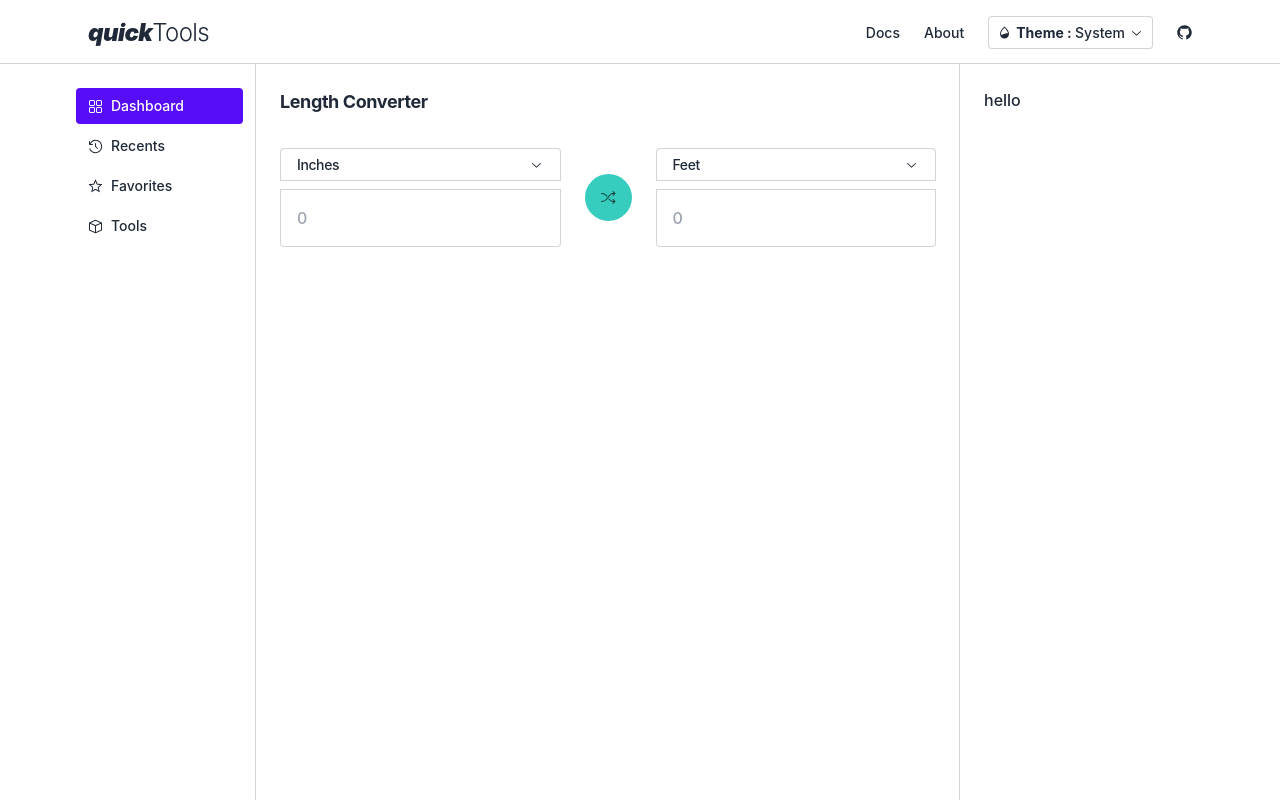
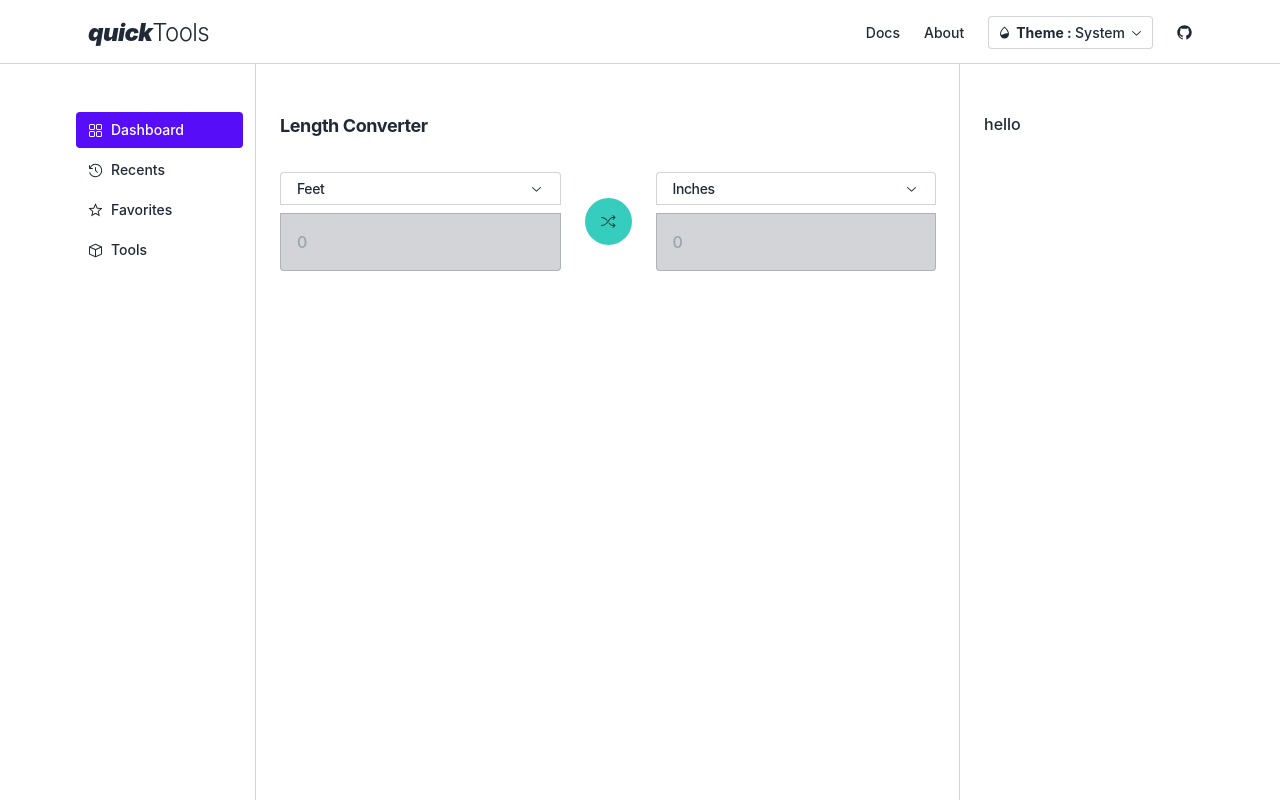
Before and after one commit to Rich1997/quickTools, a React (Vite) app: page / in a window 1280 px wide. Built offline with nearby package versions, Linux system fonts and the light colour scheme; a web font is replaced by a local one.

Commit message:
4 files modified

```diff
--- a/src/components/RelatedSpace.tsx
+++ b/src/components/RelatedSpace.tsx
@@ -2,7 +2,7 @@ import { ReactNode } from 'react';
 
 const RelatedSpace = (props: { children: ReactNode }) => {
     return (
-        <div className="fixed top-16 bottom-0 right-[max(0px,calc(50%-575px))] w-64 hidden laptop:block w-64 border-l border-base-content/20 bg-base-100 p-6">
+        <div className="fixed top-16 bottom-0 right-[max(0px,calc(50%-575px))] w-64 hidden laptop:block w-64 border-l border-base-content/20 bg-base-100 px-6 py-12">
             {props.children}
         </div>
     );
--- a/src/components/Sidebar.tsx
+++ b/src/components/Sidebar.tsx
@@ -35,7 +35,7 @@ const Sidebar = () => {
     ];
 
     return (
-        <div className="fixed top-16 bottom-0 hidden tablet:flex flex-col gap-1 min-w-[160px] w-48 border-r border-base-content/20 bg-base-100 overflow-auto py-6 px-3 select-none">
+        <div className="fixed top-16 bottom-0 hidden tablet:flex flex-col gap-1 min-w-[160px] w-48 border-r border-base-content/20 bg-base-100 overflow-auto py-12 px-3 select-none">
             {sidebarOptions.map((options, key) => (
                 <NavLink
                     key={key}
--- a/src/components/ToolSpace.tsx
+++ b/src/components/ToolSpace.tsx
@@ -2,7 +2,7 @@ import { ReactNode } from 'react';
 
 const ToolSpace = (props: { children: ReactNode }) => {
     return (
-        <div className="w-full h-full min-h-screen py-[5.5rem] px-6 tracking-tight break-words selection:bg-secondary selection:text-secondary-content bg-base-100">
+        <div className="w-full h-full min-h-screen py-[7rem] px-6 tracking-tight break-words selection:bg-secondary selection:text-secondary-content bg-base-100">
             {props.children}
         </div>
     );
--- a/src/tools/LengthConverter.tsx
+++ b/src/tools/LengthConverter.tsx
@@ -4,8 +4,8 @@ import Selector from '../components/Selector';
 import { lengths } from '../utils/Constants';
 
 const LengthConverter = () => {
-    const [firstUnit, setFirstUnit] = useState('Inches');
-    const [secondUnit, setSecondUnit] = useState('Feet');
+    const [firstUnit, setFirstUnit] = useState('Feet');
+    const [secondUnit, setSecondUnit] = useState('Inches');
     return (
         <>
             <div className="text-lg font-bold pb-8">Length Converter</div>
@@ -20,7 +20,7 @@ const LengthConverter = () => {
                     <input
                         type="number"
                         placeholder="0"
-                        className="w-full rounded-none rounded-b bg-base-100 p-4 focus:shadow-[0_0_0_2px] focus:shadow-bg-content outline-none d-b"
+                        className="w-full rounded-none rounded-b bg-base-100 p-4 focus:shadow-[0_0_0_2px] focus:shadow-bg-content outline-none bg-base-content/20 d-b"
                     />
                 </div>
                 <div className="flex justify-center">
@@ -38,7 +38,7 @@ const LengthConverter = () => {
                     <input
                         type="number"
                         placeholder="0"
-                        className="w-full rounded-none rounded-b bg-base-100 p-4 focus:shadow-[0_0_0_2px] focus:shadow-bg-content outline-none d-b"
+                        className="w-full rounded-none rounded-b bg-base-100 p-4 focus:shadow-[0_0_0_2px] focus:shadow-bg-content outline-none bg-base-content/20 d-b"
                     />
                 </div>
             </div>
```
